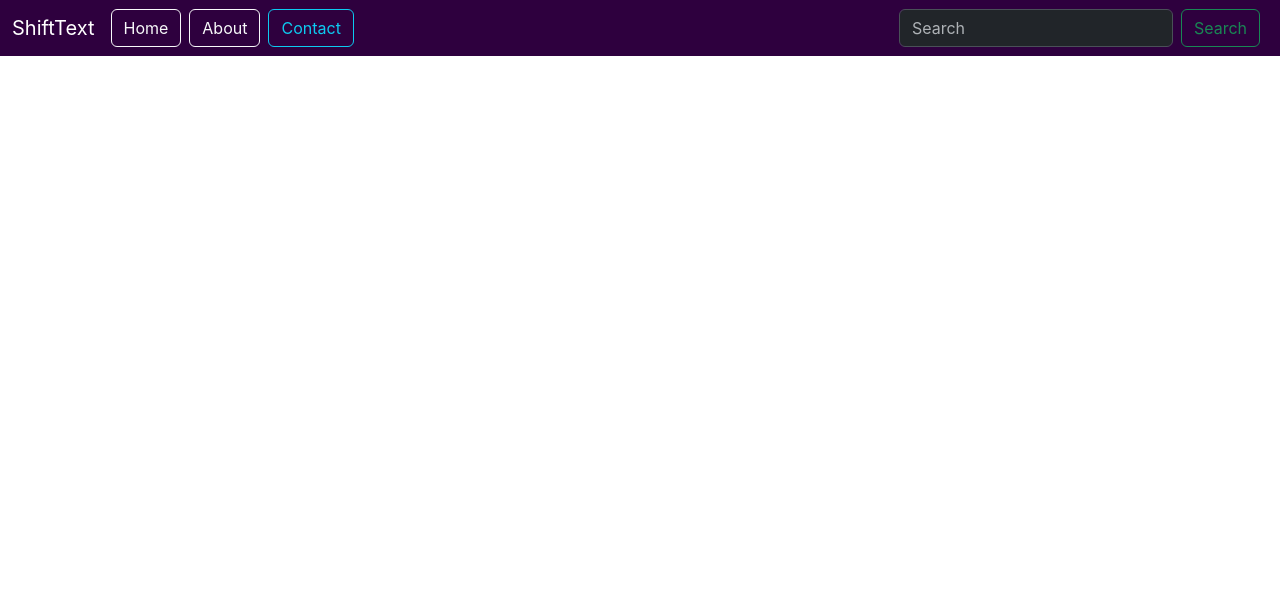
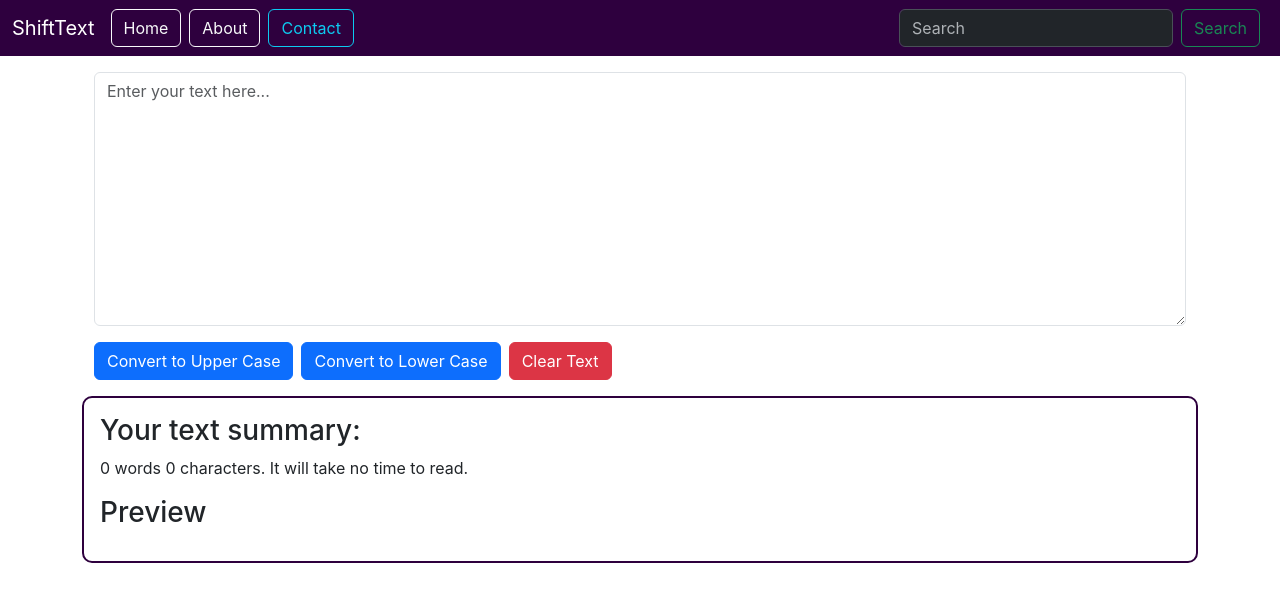
Before and after one commit to shohagfaraji/react-text-tool, a React (Create React App) app: page / in a window 1280 px wide. Shown: the top 602 px of the page. Built offline with nearby package versions, Linux system fonts and the light colour scheme.

Commit message:
Update TextForm

```diff
--- a/src/App.js
+++ b/src/App.js
@@ -1,13 +1,17 @@
-import logo from './logo.svg';
-import './App.css';
-import Navbar from './components/Navbar';
+import logo from "./logo.svg";
+import "./App.css";
+import Navbar from "./components/Navbar";
+import Textform from "./components/Textform";
 
 function App() {
-  return (
-    <div className="App">
-      <Navbar/>
-    </div>
-  );
+    return (
+        <>
+            <Navbar />
+            <div className="container my-3">
+                <Textform />
+            </div>
+        </>
+    );
 }
 
 export default App;
--- a/src/components/Navbar.js
+++ b/src/components/Navbar.js
@@ -4,7 +4,7 @@ export default function Navbar() {
     return (
         <nav
             className="navbar navbar-expand-lg navbar-dark"
-            style={{ backgroundColor: "#2e003e" }} // Dark purplish
+            style={{ backgroundColor: "#2e003e" }}
             data-bs-theme="dark"
         >
             <div className="container-fluid">
--- a/src/components/Textform.js
+++ b/src/components/Textform.js
@@ -0,0 +1,99 @@
+import React, { useState } from "react";
+
+export default function Textform() {
+    const [text, setText] = useState("");
+
+    const wordsCount = text.trim().split(/\s+/).filter(Boolean).length;
+    const charCount = text.replace(/\s/g, "").length;
+
+    let readingTimeText = "";
+
+    if (wordsCount === 0) {
+        readingTimeText = "no time to read";
+    } else {
+        readingTimeText = (0.008 * wordsCount).toFixed(2) + " minutes to read";
+    }
+
+    const handleOnChange = (event) => {
+        setText(event.target.value);
+    };
+
+    const changeToUpperCase = () => {
+        let newText = text.toUpperCase();
+        setText(newText);
+    };
+
+    const changeToLowerCase = () => {
+        let newText = text.toLowerCase();
+        setText(newText);
+    };
+
+    const clearTextBox = () => {
+        setText("");
+    };
+
+    return (
+        <>
+            <div className="container">
+                <div className="mb-3">
+                    <textarea
+                        className="form-control my-3"
+                        id="textBox"
+                        rows="10"
+                        placeholder="Enter your text here..."
+                        value={text}
+                        onChange={handleOnChange}
+                    ></textarea>
+                </div>
+
+                <button className="btn btn-primary" onClick={changeToUpperCase}>
+                    Convert to Upper Case
+                </button>
+                <button
+                    className="btn btn-primary mx-2"
+                    onClick={changeToLowerCase}
+                >
+                    Convert to Lower Case
+                </button>
+                <button
+                    type="button"
+                    className="btn btn-danger"
+                    onClick={clearTextBox}
+                >
+                    Clear Text
+                </button>
+            </div>
+            <div
+                className="container my-3"
+                style={{
+                    border: "2px solid #2e003e",
+                    borderRadius: "10px",
+                    padding: "1rem",
+                }}
+            >
+                {/* <h1 style={{ borderStyle: "solid", borderColor: "#2e003e" }}> */}
+                <h3>Your text summary:</h3>
+                <p>
+                    {wordsCount} words {charCount} characters. It will take{" "}
+                    {readingTimeText}.
+                </p>
+                <h3>Preview</h3>
+                <div
+                    className="container my-3"
+                    style={
+                        wordsCount > 0
+                            ? {
+                                  border: "2px solid #615debff",
+                                  borderRadius: "10px",
+                                  padding: "1rem",
+                                  whiteSpace: "pre-wrap",
+                              }
+                            : {}
+                    }
+                >
+                    <p>{text}</p>
+                </div>
+            </div>
+        </>
+    );
+}
```
